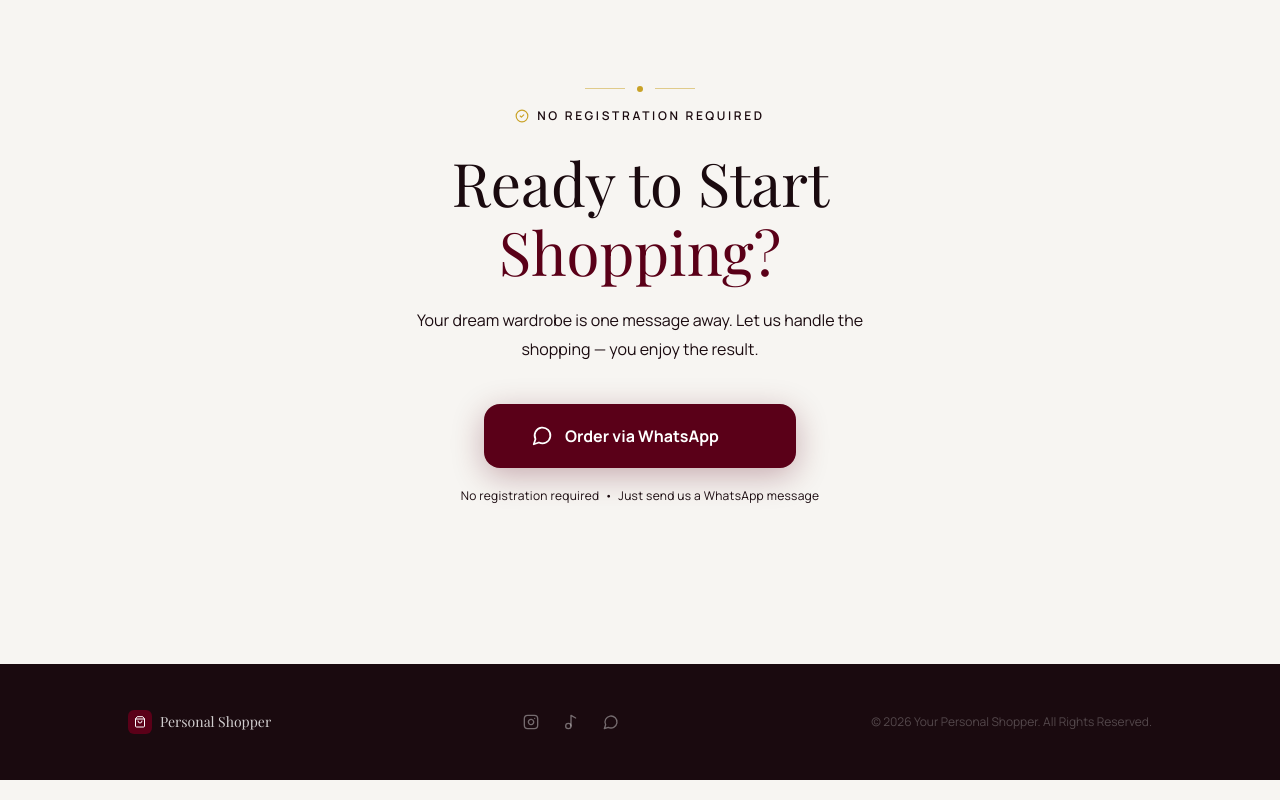
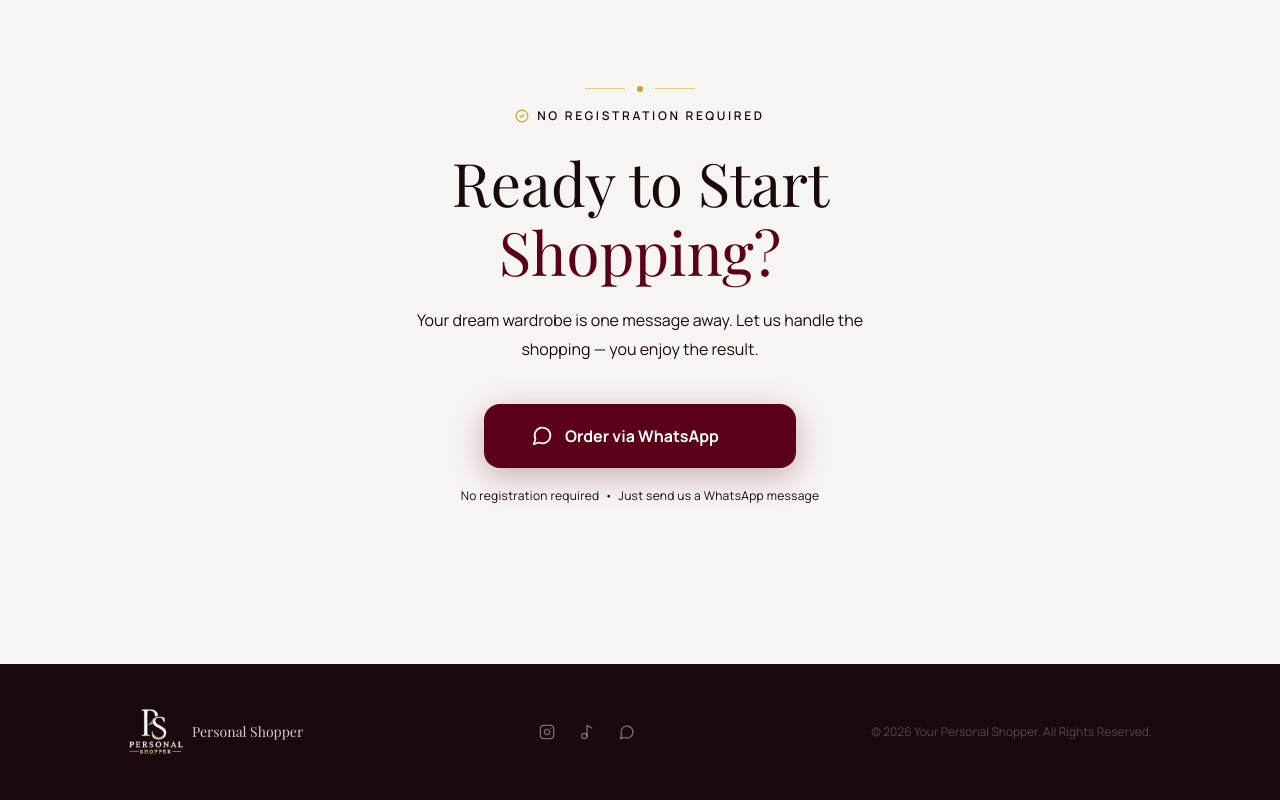
Before and after one commit to hager1nady/personal-shopper-landing, a React (Vite) app: page / in a window 1280 px wide. Shown: the part 9039-9839 px from the top of the page. Built offline with nearby package versions, Linux system fonts and the light colour scheme; a web font is replaced by a local one.

Commit message:
Update footer logo and social links

```diff
--- a/src/components/layout/Footer.tsx
+++ b/src/components/layout/Footer.tsx
@@ -1,4 +1,6 @@
-import { ShoppingBag } from "lucide-react";
+// import { ShoppingBag } from "lucide-react";
+import logoLight from "../../assets/logo-light.png";
+<img src={logoLight} alt="Logo" />
 import { FOOTER_SOCIAL_LINKS } from "../../constants/footerLinks";
 import { useTranslations } from "../../i18n/useTranslations";
 
@@ -9,8 +11,9 @@ export function Footer() {
     <footer className="bg-[#1a0a0f] py-10 px-6">
       <div className="max-w-5xl mx-auto flex flex-col md:flex-row items-center justify-between gap-6">
         <div className="flex items-center gap-2">
-          <div className="w-6 h-6 rounded-md bg-[#5A0018] flex items-center justify-center">
-            <ShoppingBag size={12} className="text-white" aria-hidden="true" />
+          <div className="w-14 h-14 rounded-md flex items-center justify-center">
+          {/* <ShoppingBag size={12} className="text-white" aria-hidden="true" /> */}
+          <img src={logoLight} alt="" />
           </div>
           <span
             className="text-white/80 text-sm"
```
